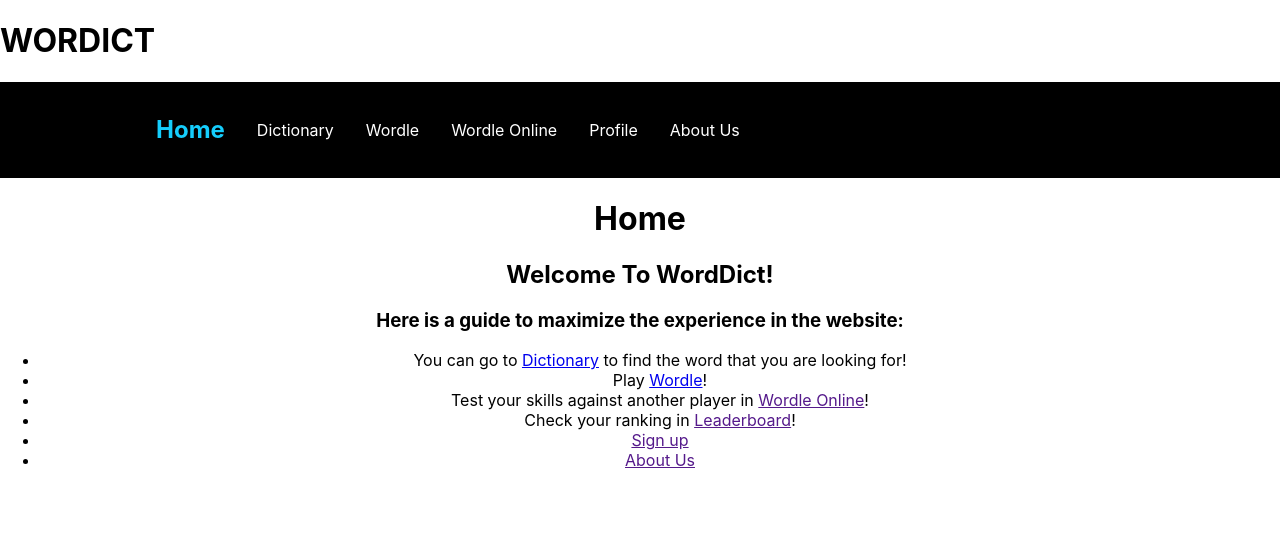
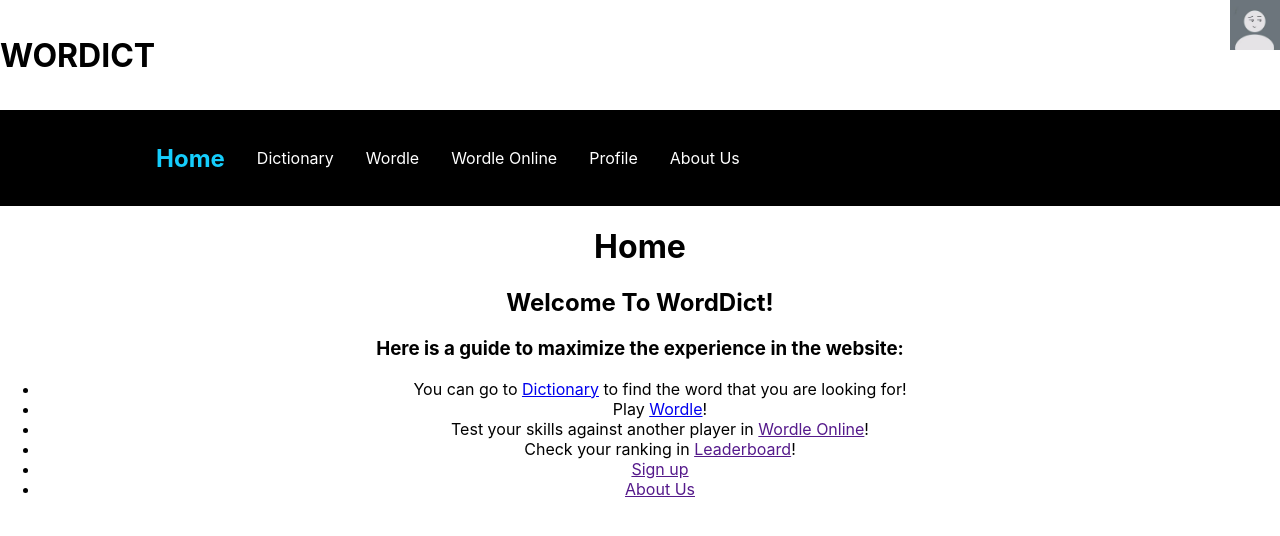
Before and after one commit to MarkProjs/wordict-project, a React (Create React App) app in the folder client/: page / in a window 1280 px wide. Shown: the top 536 px of the page. Built offline with nearby package versions, Linux system fonts and the light colour scheme; no server answers.

Commit message:
styling the google auth a bit

```diff
--- a/client/src/App.css
+++ b/client/src/App.css
@@ -40,10 +40,6 @@
 
 .header {
   display: flex;
-}
-
-.logBtn {
-  display: flex;
   justify-content: space-between;
   align-items: center;
 }
--- a/client/src/App.js
+++ b/client/src/App.js
@@ -5,6 +5,8 @@ import { GoogleLogin, GoogleOAuthProvider } from '@react-oauth/google';
 
 function App() {
   const [userName, setUserName] = useState("");
+  const [userEmail, setUserEmail] = useState("");
+  const [userPic, setUserPic] = useState("/default.jpg");
 
 
   //handle the login
@@ -20,6 +22,8 @@ function App() {
     const data = await res.json();
     console.log(data);
     setUserName(data.user.name);
+    setUserEmail(data.user.email);
+    setUserPic(data.user.picture);
   }
 
   //handle log out, nothing to do with google, only has to do with the
@@ -27,6 +31,8 @@ function App() {
   const handleLogout = async () => {
     await fetch("/logout");
     setUserName("");
+    setUserEmail("");
+    setUserPic("/default.jpg");
   }
 
   //protected route callback
@@ -50,6 +56,7 @@ function App() {
       <div className="header">
         <h1 id="title">WORDICT</h1>
         <div className="logBtn">
+          <img src={userPic} style={{width: 50, height: 50}} referrerPolicy="no-referrer"/>
           <p>{userName ? `Hello ${userName}` : ""}</p>
           <GoogleOAuthProvider clientId={process.env.REACT_APP_GOOGLE_CLIENT_ID}>
             {!userName &&
```
Also changed, not shown: client/public/default.jpg (added).
